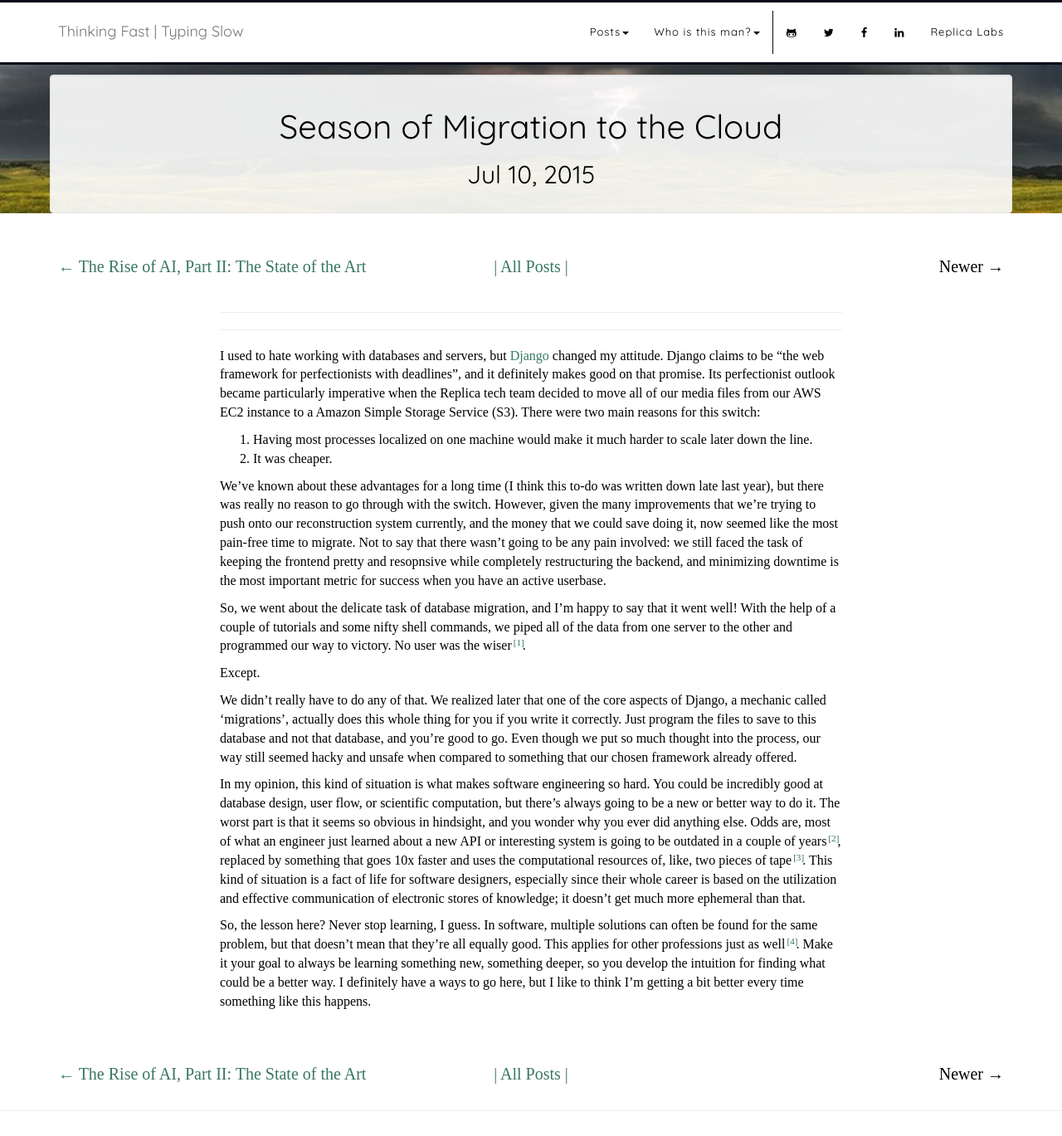
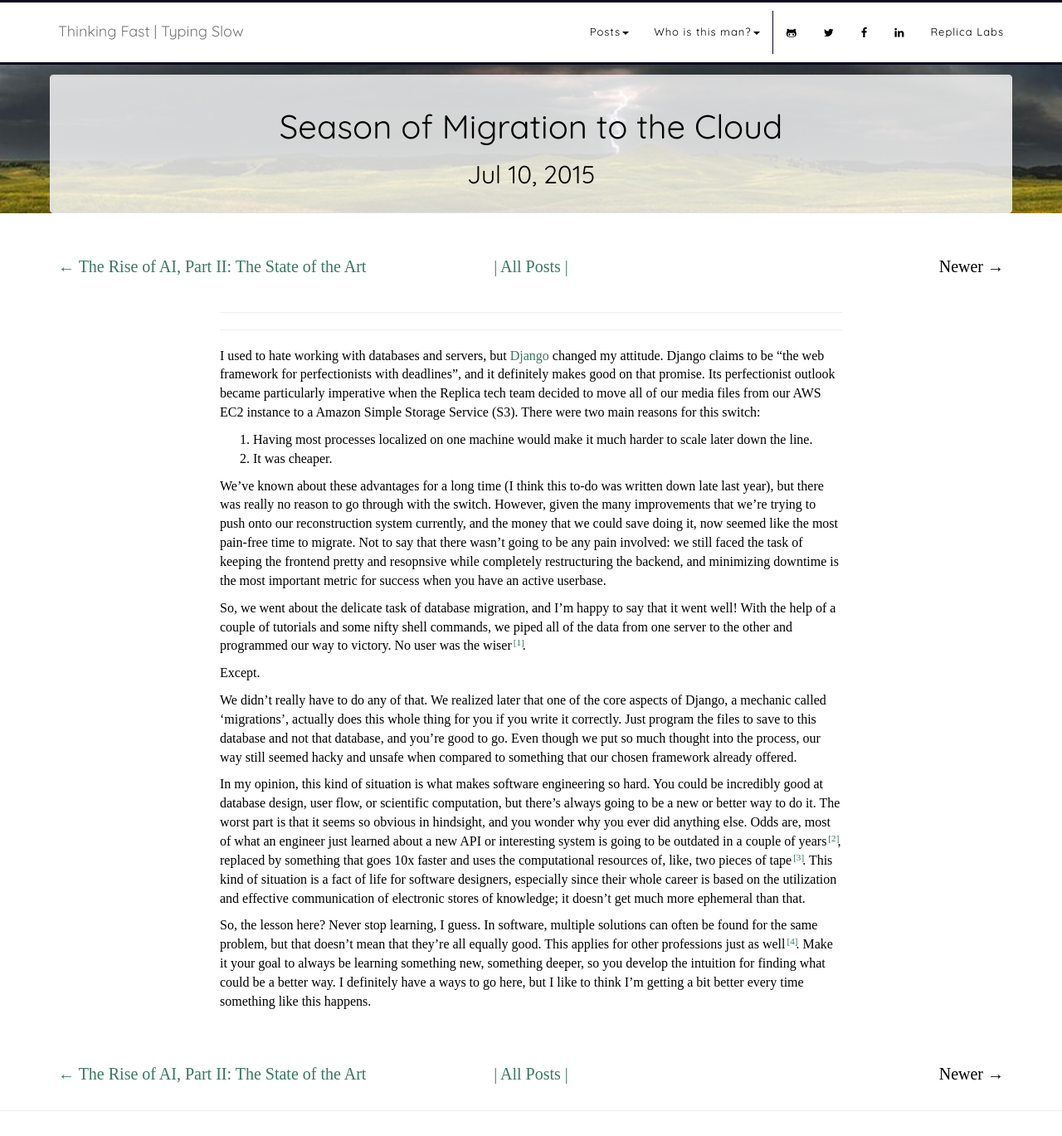
Before and after one commit to bminortx/bminortx.github.io, a Jekyll site: the page built from _posts/2015-07-10-Season-of-Migration-to-the-Cloud.md, in a window 1280 px wide and 1369 px high. Shown: the whole window at 83% size. Built offline with Jekyll 4.4.1, drawn with Linux system fonts in a browser that asks for light colours; nearby versions of some CDN libraries; some web fonts are replaced; comment, search, counter and statistics services are not loaded.

Commit message:
lighten up title

```diff
--- a/css/cover.css
+++ b/css/cover.css
@@ -356,7 +356,7 @@ body {
   .post-heading h3 {
     font-size: 30px; }
   .post-heading .well {
-    background-color: rgba(255, 255, 255, 0.9); }
+    background-color: rgba(255, 255, 255, 0.8); }
 
 /* Footnote tooltip styling */
 .ref {
--- a/css/cover.sass
+++ b/css/cover.sass
@@ -370,7 +370,7 @@ body
   h3
     font-size: 30px
   .well
-    background-color: rgba(255, 255, 255, 0.9)
+    background-color: rgba(255, 255, 255, 0.8)
 
 /* Footnote tooltip styling
 
```
